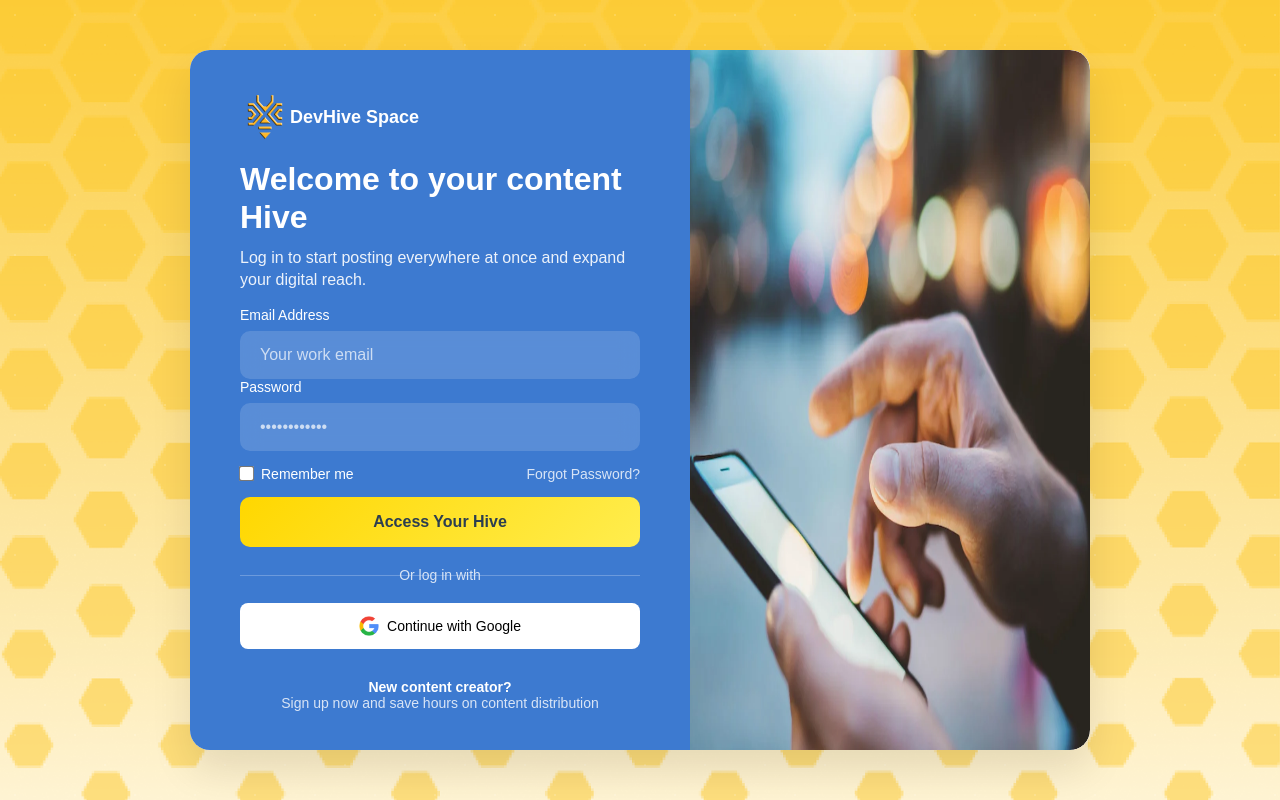
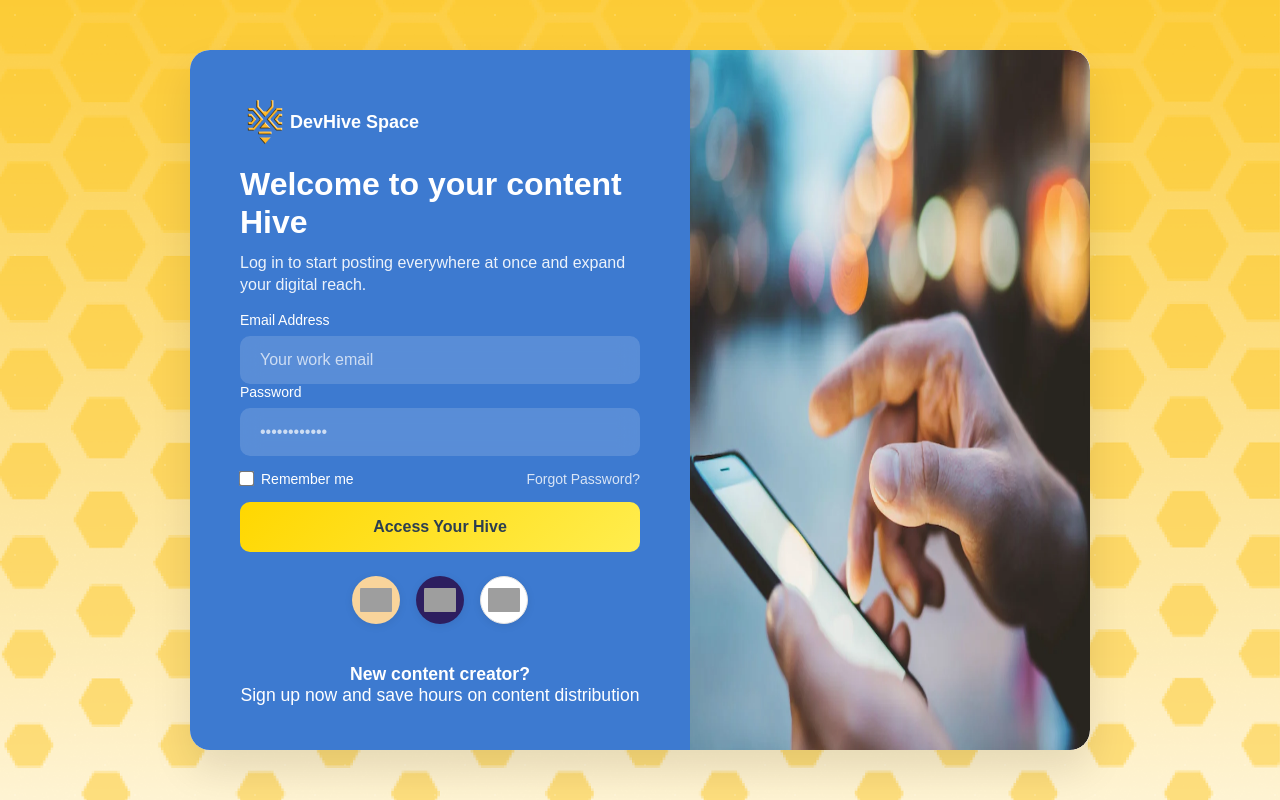
Before and after one commit to PUP-BSIT/project-devhive, a PHP site: page /devhivespace/login/index.html in a window 1280 px wide. Run offline with PHP 8.4, Linux system fonts and the light colour scheme; grey boxes are pictures that could not be loaded.

Commit message:
update login page in the public directory

```diff
--- a/devhivespace/public/login/index.html
+++ b/devhivespace/public/login/index.html
@@ -55,21 +55,31 @@
           </div>
 
           <button type="submit" class="login-btn">Access Your Hive</button>
+
+          <div class="oauth-buttons inline-oauth">
+            <button
+              type="button"
+              class="oauth-circle hershive-btn"
+              onclick="window.location.href='/api/auth/get_token.php?application_name=HersHive&redirect_url=https://hershive.com/oauth/callback'">
+              <img src="../assets/hershive_logo.png" alt="HersHive Logo" class="oauth-logo" />
+            </button>
+            <button
+              type="button"
+              class="oauth-circle heybleepi-btn"
+              onclick="window.location.href='/api/oauth/oauth_login.php?provider=heybleepi'">
+              <img src="../assets/heybleepi_logo.png" alt="HeyBleepi Logo" class="oauth-logo" />
+            </button>
+            <a href="#" class="oauth-circle google-btn">
+              <img src="https://www.gstatic.com/firebasejs/ui/2.0.0/images/auth/google.svg" alt="Google Logo" class="oauth-logo" />
+            </a>
+          </div>
         </form>
 
-        <div class="divider">
-          <p>Or log in with</p>
-        </div>
-
-        <div class="social-buttons">
-          <a href="#" class="social-btn google-btn">Continue with Google</a>
-        </div>
-
         <div class="signup-section">
-          <strong>New content creator?</strong><br />
           <a href="/devhivespace/pages/sign_up/index.html" class="signup-link">
-            Sign up now and save hours on content distribution</a
-          >
+            <strong>New content creator?</strong><br />
+            Sign up now and save hours on content distribution
+          </a>
         </div>
       </div>
 
--- a/devhivespace/public/login/styles/login.css
+++ b/devhivespace/public/login/styles/login.css
@@ -6,7 +6,7 @@
 
 body {
   font-family: "Coda Caption", sans-serif;
-  background-image: url("/devhivespace/pages/assets/background.png");
+  background-image: url("../../assets/background.png");
   background-repeat: no-repeat, repeat;
   background-size: cover;
   min-height: 100vh;
@@ -238,30 +238,24 @@
 }
 
 .google-btn::before {
-  background-image: url("/devhivespace/pages/assets/google.png");
-}
-
-.apple-btn::before {
-  background-image: url("/devhivespace/pages/assets/apple.png");
-  background-repeat: no-repeat;
-  background-size: cover;
-  width: 16px;
-  height: 20px;
+  background-image: url("../../assets/google.png");
 }
 
 .signup-section {
+  margin-top: 40px; /* Increase this value if you want it even lower */
   text-align: center;
-  font-size: 14px;
 }
 
 .signup-link {
-  color: rgba(255, 255, 255, 0.8);
+  color: #fff;
   text-decoration: none;
-  font-weight: 500;
+  font-size: 1.1em;
+  display: inline-block;
+  transition: text-decoration 0.2s;
 }
 
 .signup-link:hover {
-  color: white;
+  text-decoration: underline;
 }
 
 .image-section {
@@ -399,6 +393,65 @@
   background: rgba(81, 207, 102, 0.1);
 }
 
+.oauth-btn {
+  display: flex;
+  align-items: center;
+  gap: 10px;
+  width: 100%;
+  margin: 8px 0;
+  padding: 10px;
+  font-size: 1rem;
+  border: none;
+  border-radius: 4px;
+  cursor: pointer;
+}
+.oauth-logo {
+  width: 32px;
+  height: 32px;
+  object-fit: contain;
+  background: transparent;
+  border-radius: 6px;
+}
+
+.inline-oauth {
+  display: flex;
+  gap: 16px;
+  justify-content: center;
+  margin-top: 24px;
+}
+
+.oauth-circle {
+  width: 48px;
+  height: 48px;
+  border-radius: 50%;
+  border: none;
+  background: #fff;
+  display: flex;
+  align-items: center;
+  justify-content: center;
+  box-shadow: 0 2px 8px rgba(0, 0, 0, 0.08);
+  cursor: pointer;
+  transition: box-shadow 0.2s;
+  padding: 0;
+}
+
+.oauth-circle:hover {
+  box-shadow: 0 4px 16px rgba(0, 0, 0, 0.16);
+}
+
+.hershive-btn {
+  background: #f9d49b;
+}
+
+.heybleepi-btn {
+  background: #2d1e5f;
+}
+
+.google-btn {
+  background: #fff;
+  border: 1px solid #e0e0e0;
+}
+
 @media (max-width: 768px) {
   .container {
     flex-direction: column;
```
Also changed, not shown: devhivespace/public/login/scripts/login.js (+57 -27 lines).
